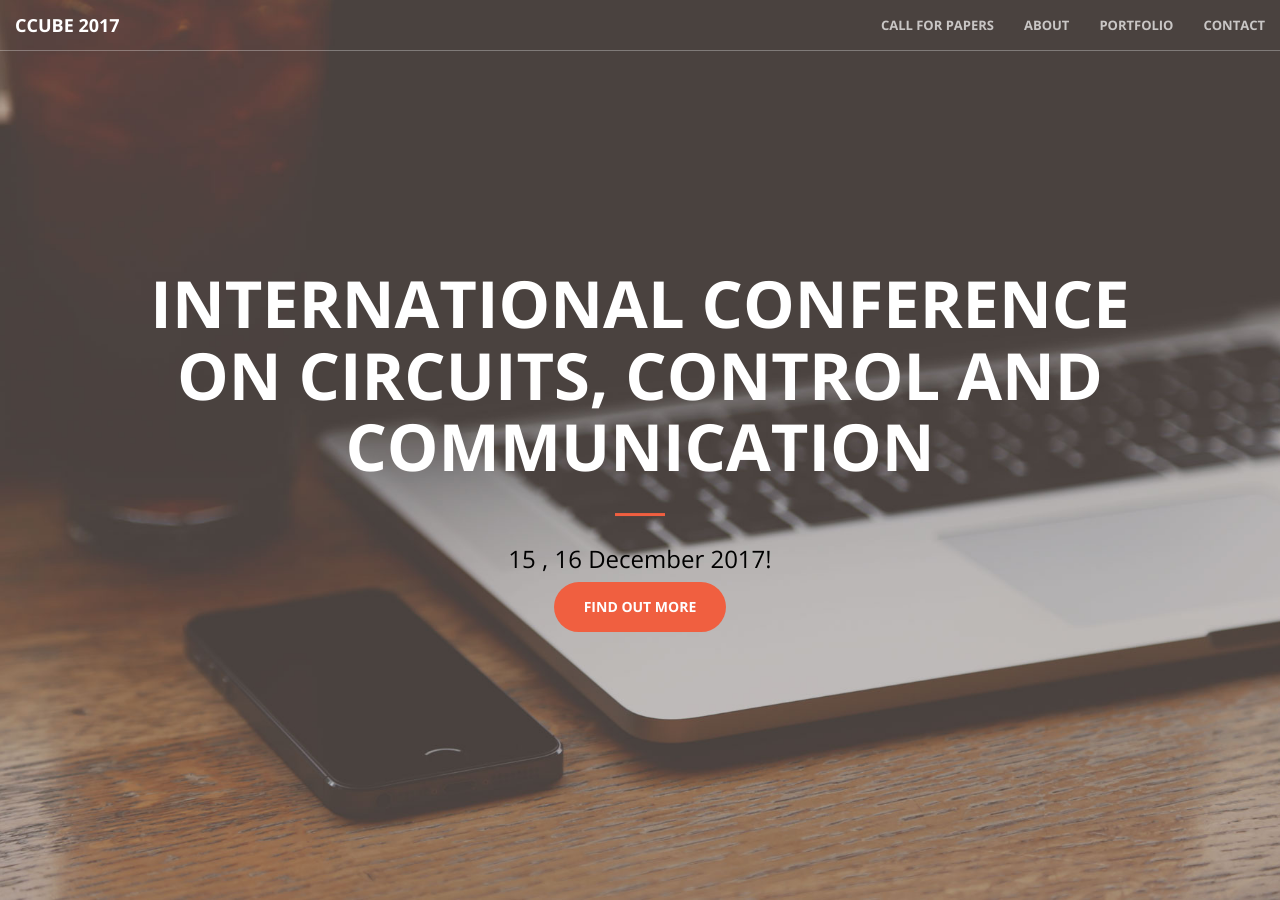
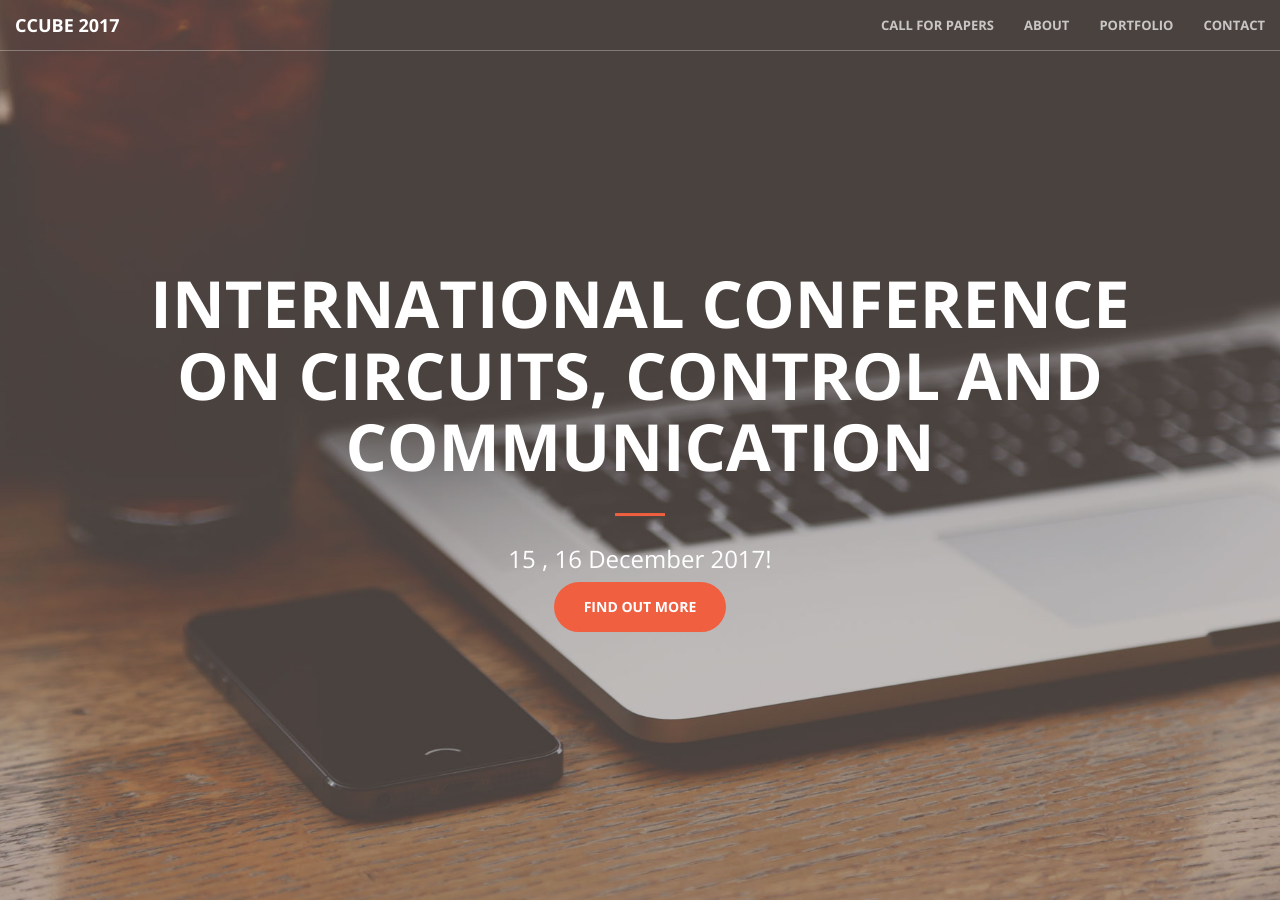
Before and after one commit to YoguBellad/ccube2017, a Jekyll site: the page built from index.html, in a window 1280 px wide and 900 px high. Built offline with Jekyll 4.4.1, drawn with Linux system fonts in a browser that asks for light colours.

Commit message:
color date white

```diff
--- a/_includes/header.html
+++ b/_includes/header.html
@@ -3,7 +3,7 @@
         <div class="header-content-inner">
             <h1>International conference on Circuits, Control and Communication</h1>
             <hr>
-           <h3 style="color:black;">15 , 16 December 2017!</h3>
+           <h3 style="color:white;">15 , 16 December 2017!</h3>
             <a href="#about" class="btn btn-primary btn-xl page-scroll">Find Out More</a>
         </div>
     </div>
```
